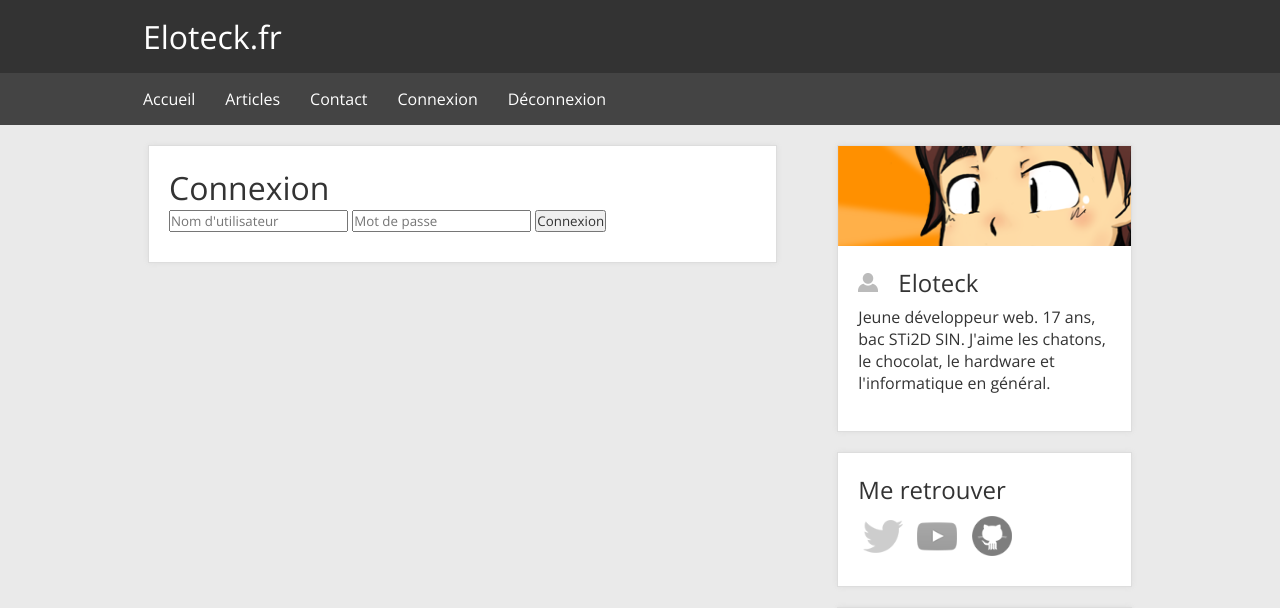
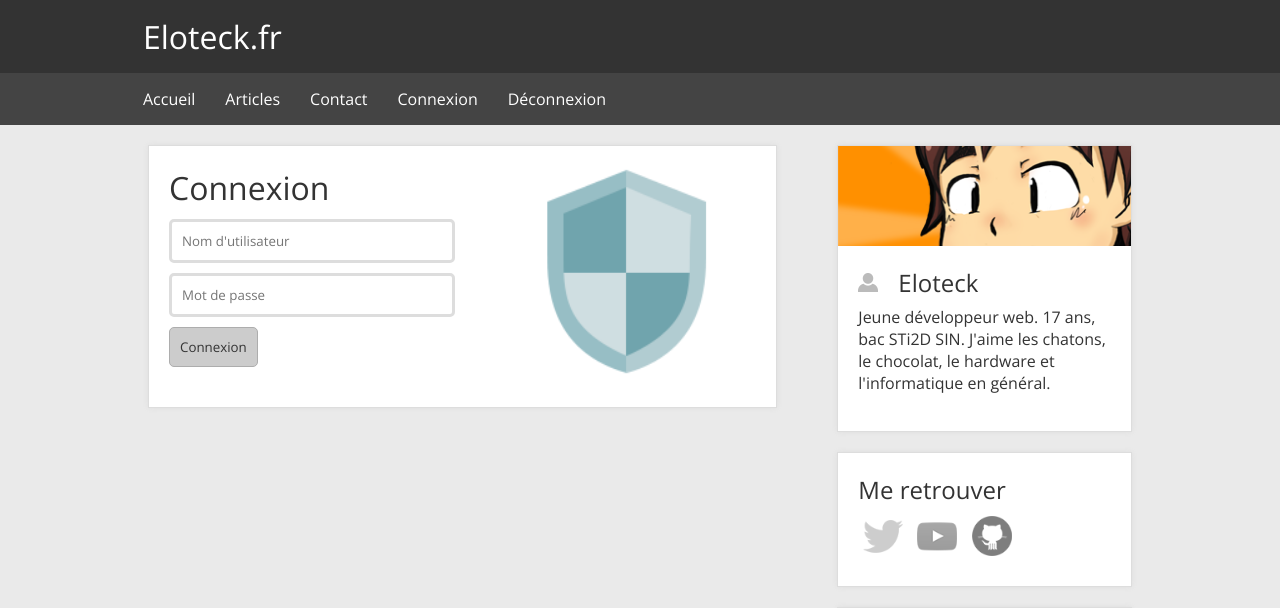
Before and after one commit to Eloteck/BlogEloteckV3, a PHP site: page /member/login in a window 1280 px wide. Shown: the top 608 px of the page. Run offline with PHP 8.4, Linux system fonts and the light colour scheme; data that the repository does not hold is empty; some libraries are stand-ins or nearby versions.

Commit message:
Design login form

```diff
--- a/app/views/login.php
+++ b/app/views/login.php
@@ -1,14 +1,17 @@
 <?php $title="Connexion" ?>
 <div class="login-form box">
 	<div class="box-content">
+		<div class="form">
 			<h1>Connexion</h1>
+			<form method="POST" action="member/login">
 				<?php if (isset($data['error'])) :?>
 					<div class="error-message"><?= $data['error'] ?></div>
 				<?php endif ?>
-		<form method="POST" action="member/login">
-			<input type="text" name="username" placeholder="Nom d'utilisateur" required />
+				<input type="text" name="username" for="username" placeholder="Nom d'utilisateur" required />
 				<input type="password" name="passwd" placeholder="Mot de passe" required />
 				<input type="submit" name="submit" value="Connexion" required />
 			</form>
 		</div>
+		<img src="img/shield.png" class="shield">
 	</div>
+</div>
--- a/public/css/style.css
+++ b/public/css/style.css
@@ -5,6 +5,10 @@
 	font-weight: 300;
 	color: #333;
 }
+
+/*--------------------------------------------------*/
+/*						DEFAULT						*/
+/*--------------------------------------------------*/
 
 h1, h2, h3, h4, h5, h6{
 	font-weight: normal;
@@ -22,10 +26,48 @@ img{
 	width : 100%;
 }
 
+form label img{
+	width: 35px;
+}
+
+input{
+	display: block;
+	border-radius: 5px;
+	padding: 10px;
+	background: #FFFFFF;
+	border: 3px solid #DDD;
+	margin: 10px 0;
+	width: 300px;
+}
+
+input[type=submit]{
+	background: #CCCCCC;
+	border: 1px solid #ADADAD;
+	width: auto;
+}
+
 .icon{
 	width: 21px;
 	height: 100%;
 }
+
+.box{
+	background: #FFFFFF;
+	border: 1px solid #DDD;
+	box-shadow: 0 0 5px #DDD;
+	margin: 20px;
+	padding-bottom: 10px;
+}
+
+.error-message{
+	background: #FF8080;
+	border: 1px solid red;
+	border-radius: 3px;
+	padding: 10px;
+	margin: 10px 0;
+	color: #FFF;
+}
+
 
 /*--------------------------------------------------*/
 /*						HEADER						*/
@@ -192,14 +234,6 @@ img{
 /*						ARTICLES					*/
 /*--------------------------------------------------*/
 
-.box{
-	background: #FFFFFF;
-	border: 1px solid #DDD;
-	box-shadow: 0 0 5px #DDD;
-	margin: 20px;
-	padding-bottom: 10px;
-}
-
 .box-content{
 	padding: 20px;
 }
@@ -251,9 +285,34 @@ img{
 	color: #FFFFFF;
 }
 
-
 .article p{
 	color: #555;
+}
+
+/*--------------------------------------------------*/
+/*						FORMS						*/
+/*--------------------------------------------------*/
+
+.login-form .box-content{
+	text-align: center;
+	display: flex;
+	flex-direction: column;
+}
+
+.login-form .box-content form input{
+	margin: 10px auto;
+	text-align: center;
+}
+
+.login-form .box-content form input[type=text],
+.login-form .box-content form input[type=password]{
+	width: 80%;
+	max-width: 300px;
+}
+
+.login-form .box-content .shield{
+	display: none;
+	width: 200px;
 }
 
 /*--------------------------------------------------*/
@@ -359,4 +418,27 @@ img{
 		max-width: 1280px;
 		margin: auto;
 	}
+
+	/*---------------FORM-------------*/
+
+	.login-form .box-content{
+		text-align: left;
+		display: flex;
+		flex-direction: row;
+	}
+
+	.login-form .box-content .form{
+		flex: 1;
+	}
+
+	.login-form .box-content .shield{
+		display: flex;
+		width: 200px;
+		margin-right: 30px;
+	}
+
+	.login-form .box-content form input{
+		margin: 10px 0;
+		text-align: left;
+	}
 }
```
Also changed, not shown: public/img/shield.png (added). Lines whose indentation alone changed are shown as unchanged.
